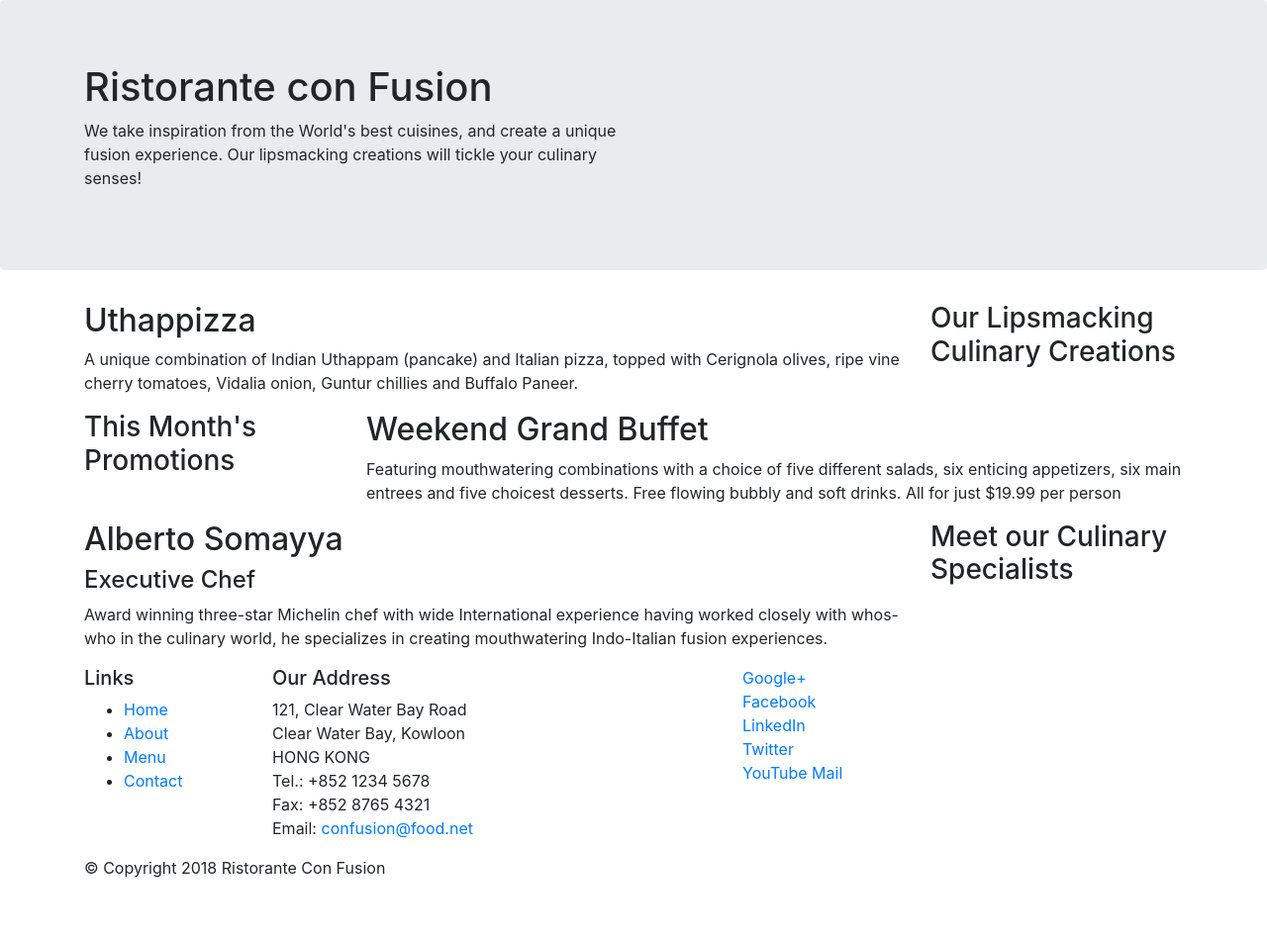
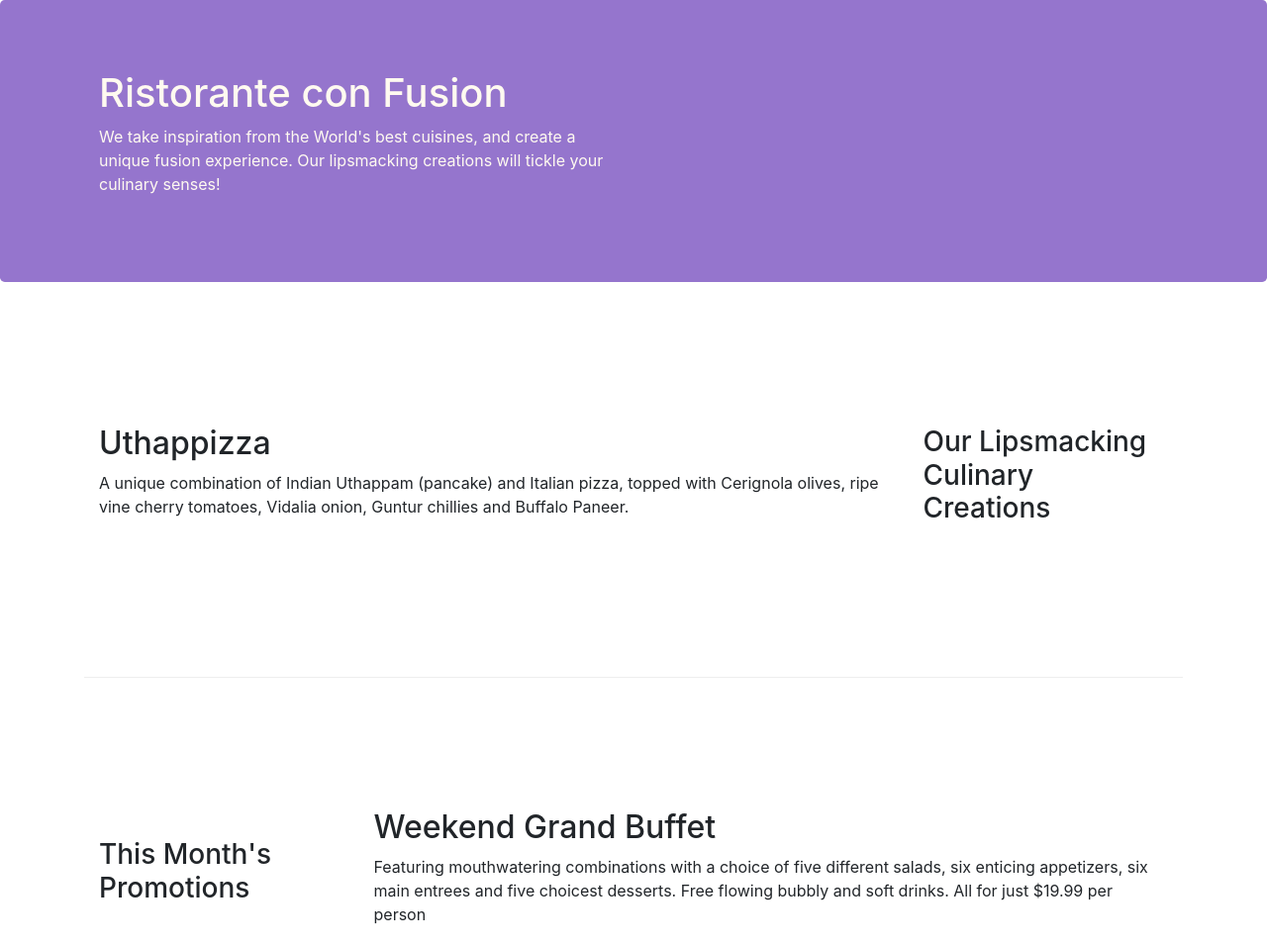
Before and after one commit to javivi71/bootstrap4, a website: page index.html in a window 1280 px wide. Shown: the top 955 px of the page at 99% size. Before the commit the page ends 905 px from the top, so only its background shows below. Drawn offline with nearby package versions, Linux system fonts and the light colour scheme.

Commit message:
Bootstrap Grid Part 2

```diff
--- /dev/null
+++ b/css/styles.css
@@ -0,0 +1,31 @@
+.row-header {
+    margin: 0px auto;
+    padding: 0px auto;
+}
+
+.row-content {
+    margin: 0px auto;
+    padding: 50px 0px 50px 0px;
+    border-bottom: 1px ridge;
+    min-height: 400px;
+}
+
+.footer {
+   background-color: #D1C4E9;
+   margin: 0px auto;
+   padding: 20px 0px 20px 0px;
+}
+
+.jumbotron {
+    /* Se añade al jumbotron de bootstrap */
+    padding: 70px 30px 70px 30px;
+    margin: 0px auto; /* auto = alrededor */
+    background: #9575CD;
+    color: floralwhite;
+}
+
+.address {
+    font-size: 80%;
+    margin: 0px;
+    color: #0f0f0f;
+}
--- a/index.html
+++ b/index.html
@@ -10,6 +10,9 @@
         <!-- Bootstrap CSS -->
         <link rel="stylesheet" href="node_modules/bootstrap/dist/css/bootstrap.min.css">
 
+        <!-- Custom CSS -->
+        <link rel="stylesheet" href="css/styles.css">
+
     <title>Ristorante Con Fusion</title>
 </head>
 
@@ -17,7 +20,7 @@
 
     <header class="jumbotron">
         <div class="container">
-            <div class="row">
+            <div class="row row-header">
                 <div class="col-12 col-sm-6">
                     <h1>Ristorante con Fusion</h1>
                     <p>We take inspiration from the World's best cuisines, and create a unique fusion experience. Our lipsmacking creations will tickle your culinary senses!</p>
@@ -29,7 +32,7 @@
     </header>
 
     <div class="container">
-        <div class="row">
+        <div class="row row-content align-items-center">
             <div class="col-12 col-sm-4 order-sm-last col-md-3"> <!-- extra small, small and medium -->
                 <h3>Our Lipsmacking Culinary Creations</h3>
             </div>
@@ -40,7 +43,7 @@
         </div>
 
 
-        <div class="row">
+        <div class="row row-content align-items-center">
             <div class="col-12 col-sm-4 col-md-3">
                 <h3>This Month's Promotions</h3>
             </div>
@@ -50,7 +53,7 @@
             </div>
         </div>
 
-        <div class="row">
+        <div class="row row-content align-items-center">
             <div class="col-12 col-sm-4 order-sm-last col-md-3">
                 <h3>Meet our Culinary Specialists</h3>
             </div>
@@ -62,12 +65,12 @@
         </div>
     </div>
 
-    <footer>
+    <footer class="footer">
         <div class="container">
             <div class="row">
-                <div class="col-4 col-sm-2"> <!-- xtrasmall, small -->
+                <div class="col-4 offset-1 col-sm-2"> <!-- xtrasmall, small -->
                     <h5>Links</h5>
-                    <ul>
+                    <ul class="list-unstyled"> <!-- list-unstyled class -->
                         <li><a href="#">Home</a></li>
                         <li><a href="#">About</a></li>
                         <li><a href="#">Menu</a></li>
@@ -85,8 +88,8 @@
 		              Email: <a href="mailto:confusion@food.net">confusion@food.net</a>
 		           </address>
                 </div>
-                <div>
-                    <div class="col-12 col-sm-4"> <!-- xsmall, small -->
+                <div class="col-12 col-sm-4 align-self-center"> <!-- xsmall, small -->
+                    <div class="text-center">
                         <a href="http://google.com/+">Google+</a>
                         <a href="http://www.facebook.com/profile.php?id=">Facebook</a>
                         <a href="http://www.linkedin.com/in/">LinkedIn</a>
@@ -96,7 +99,7 @@
                     </div>
                 </div>
            </div>
-           <div class="row">
+           <div class="row justify-content-center">
                 <div class="col-auto">
                     <p>© Copyright 2018 Ristorante Con Fusion</p>
                 </div>
```
